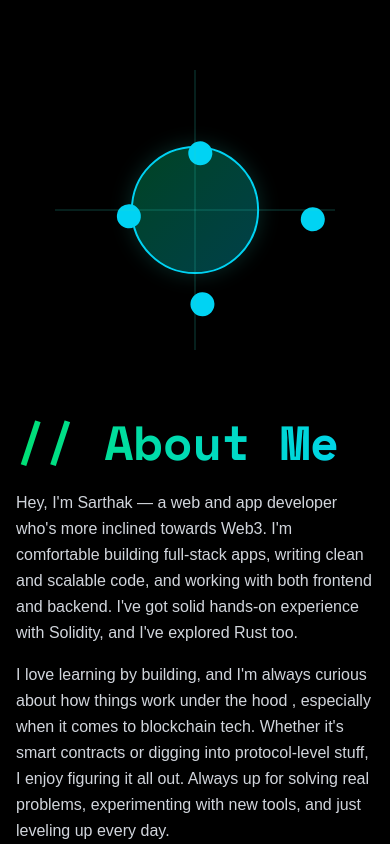
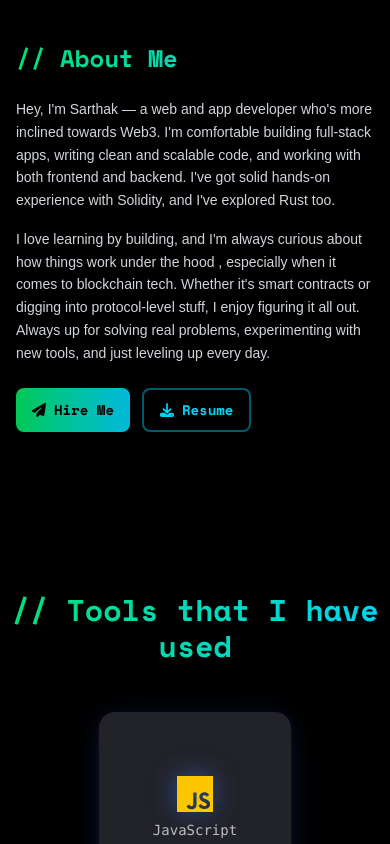
Before and after one commit to Sarthak-Java1124/Portfolio, a Next.js app: page / in a window 390 px wide. Shown: the part 940-1784 px from the top of the page. Built offline with nearby package versions, Linux system fonts and the light colour scheme.

Commit message:
Changes 2

```diff
--- a/src/app/components/AboutMe.tsx
+++ b/src/app/components/AboutMe.tsx
@@ -17,16 +17,16 @@ const AboutMe = () => {
         <section className="w-full bg-black py-20 overflow-hidden" id="about">
             <div className="max-w-7xl mx-auto px-4">
                 <div className="flex flex-col lg:flex-row items-center gap-12">
-                    <div className="lg:w-1/2 flex items-center justify-center">
+                    <div className="lg:w-1/2 flex items-center justify-center hidden sm:flex">
                         <motion.div
-                            className="relative w-80 h-80"
+                            className="relative w-60 h-60 sm:w-72 sm:h-72 md:w-80 md:h-80 hidden sm:block"
                             initial={{ opacity: 0, scale: 0.8 }}
                             whileInView={{ opacity: 1, scale: 1 }}
                             transition={{ duration: 0.8, ease: 'easeOut' }}
                             viewport={{ once: true }}
                         >
                             <motion.div
-                                className="absolute top-1/2 left-1/2 -translate-x-1/2 -translate-y-1/2 w-32 h-32 bg-gradient-to-br from-green-400/30 to-cyan-400/30 rounded-full border-2 border-cyan-400"
+                                className="absolute top-1/2 left-1/2 -translate-x-1/2 -translate-y-1/2 w-24 h-24 sm:w-28 sm:h-28 md:w-32 md:h-32 bg-gradient-to-br from-green-400/30 to-cyan-400/30 rounded-full border-2 border-cyan-400"
                                 animate={{
                                     boxShadow: [
                                         '0 0 20px rgba(45, 212, 191, 0.2)',
@@ -41,7 +41,7 @@ const AboutMe = () => {
                             {isClient && [...Array(4)].map((_, i) => (
                                 <motion.div
                                     key={i}
-                                    className="absolute w-6 h-6 bg-cyan-400 rounded-full"
+                                    className="absolute w-4 h-4 sm:w-5 sm:h-5 md:w-6 md:h-6 bg-cyan-400 rounded-full"
                                     style={{
                                         top: '50%',
                                         left: '50%',
@@ -50,8 +50,8 @@ const AboutMe = () => {
                                     }}
                                     animate={{
                                         rotate: 360,
-                                        x: `${(Math.cos(i * Math.PI / 2) * 140)}px`,
-                                        y: `${(Math.sin(i * Math.PI / 2) * 140)}px`,
+                                        x: `${(Math.cos(i * Math.PI / 2) * 100)}px`,
+                                        y: `${(Math.sin(i * Math.PI / 2) * 100)}px`,
                                     }}
                                     transition={{
                                         duration: 8 + i * 2,
@@ -71,8 +71,8 @@ const AboutMe = () => {
                                         stroke="rgba(45, 212, 191, 0.3)"
                                         strokeWidth="1"
                                         animate={{
-                                            x2: `calc(50% + ${(Math.cos(i * Math.PI / 2) * 140)}px)`,
-                                            y2: `calc(50% + ${(Math.sin(i * Math.PI / 2) * 140)}px)`,
+                                            x2: `calc(50% + ${(Math.cos(i * Math.PI / 2) * 100)}px)`,
+                                            y2: `calc(50% + ${(Math.sin(i * Math.PI / 2) * 100)}px)`,
                                         }}
                                         transition={{
                                             duration: 8 + i * 2,
@@ -86,32 +86,32 @@ const AboutMe = () => {
                     </div>
 
                     <motion.div
-                        className="lg:w-1/2 space-y-6"
+                        className="w-full lg:w-1/2 space-y-6"
                         initial={{ opacity: 0, x: 20 }}
                         whileInView={{ opacity: 1, x: 0 }}
                         transition={{ duration: 0.5, delay: 0.2 }}
                         viewport={{ once: true }}
                     >
-                        <h2 className={`text-5xl font-bold bg-gradient-to-r from-green-400 to-cyan-400 bg-clip-text text-transparent ${spaceMono.className}`}>
+                        <h2 className={`text-2xl sm:text-3xl md:text-4xl lg:text-5xl font-bold bg-gradient-to-r from-green-400 to-cyan-400 bg-clip-text text-transparent ${spaceMono.className}`}>
                             &#47;&#47; About Me
                         </h2>
 
                         <div className="space-y-4 text-gray-300">
-                             <p className="leading-relaxed">
+                             <p className="text-sm sm:text-base leading-relaxed">
                              Hey, I&apos;m Sarthak — a web and app developer who&apos;s more inclined towards Web3. I&apos;m comfortable building full-stack apps, writing clean and scalable code, and working with both frontend and backend. I&apos;ve got solid hands-on experience with Solidity, and I&apos;ve explored Rust too.
                               </p>
 
-                              <p className="leading-relaxed">
+                              <p className="text-sm sm:text-base leading-relaxed">
                               I love learning by building, and I&apos;m always curious about how things work under the hood , especially when it comes to blockchain tech. Whether it&apos;s smart contracts or digging into protocol-level stuff, I enjoy figuring it all out.
 
 Always up for solving real problems, experimenting with new tools, and just leveling up every day.
                               </p>
                         </div>
 
-                        <div className="flex flex-wrap gap-4 mt-8">
+                        <div className="flex flex-wrap gap-3 sm:gap-4 mt-6 sm:mt-8">
                             <motion.a
                                 href="mailto:sarthakit12412004@gmail.com"
-                                className={`px-6 py-3 bg-gradient-to-r from-green-500 to-cyan-500 rounded-lg text-black font-semibold flex items-center gap-2 ${spaceMono.className}`}
+                                className={`px-4 sm:px-6 py-2.5 sm:py-3 bg-gradient-to-r from-green-500 to-cyan-500 rounded-lg text-black font-semibold flex items-center gap-2 text-sm sm:text-base ${spaceMono.className}`}
                                 whileHover={{ scale: 1.05, boxShadow: "0 0 20px rgba(45, 212, 191, 0.5)" }}
                                 whileTap={{ scale: 0.95 }}
                             >
@@ -122,7 +122,7 @@ Always up for solving real problems, experimenting with new tools, and just leve
                             <motion.a
                                 href="/static/Sarthak_Resume.pdf"
                                 download="Sarthak_Resume"
-                                className={`px-6 py-3 bg-transparent border-2 border-cyan-500/50 rounded-lg text-cyan-400 font-semibold flex items-center gap-2 hover:bg-cyan-500/10 hover:border-cyan-400 transition-colors ${spaceMono.className}`}
+                                className={`px-4 sm:px-6 py-2.5 sm:py-3 bg-transparent border-2 border-cyan-500/50 rounded-lg text-cyan-400 font-semibold flex items-center gap-2 hover:bg-cyan-500/10 hover:border-cyan-400 transition-colors text-sm sm:text-base ${spaceMono.className}`}
                                 whileHover={{ scale: 1.05 }}
                                 whileTap={{ scale: 0.95 }}
                             >
--- a/src/app/components/SkillsShowcase.tsx
+++ b/src/app/components/SkillsShowcase.tsx
@@ -154,7 +154,7 @@ export default function SkillsShowcase() {
   return (
     <section className="w-full bg-black py-20" id="skills">
       <div className="max-w-5xl mx-auto text-center mb-12">
-        <h2 className={`text-5xl font-bold bg-gradient-to-r from-green-400 to-cyan-400 bg-clip-text text-transparent ${spaceMono.className}`}>
+        <h2 className={`text-3xl sm:text-4xl md:text-5xl font-bold bg-gradient-to-r from-green-400 to-cyan-400 bg-clip-text text-transparent ${spaceMono.className}`}>
           &#47;&#47; Tools that I have used
         </h2>
       </div>
@@ -167,19 +167,19 @@ export default function SkillsShowcase() {
             exit={{ opacity: 0, scale: 0.8, y: -20 }}
             transition={{ duration: 0.5, ease: "easeInOut" }}
             onClick={() => openModal(skills[currentSkillIndex])}
-            className="flex flex-col items-center justify-center bg-[#23232a] rounded-2xl shadow-[0_4px_32px_0_rgba(59,130,246,0.15),0_1.5px_8px_0_rgba(147,51,234,0.10),0_1px_4px_0_rgba(236,72,153,0.08)] hover:shadow-[0_8px_40px_0_rgba(59,130,246,0.25),0_3px_16px_0_rgba(147,51,234,0.18),0_2px_8px_0_rgba(236,72,153,0.14)] transition-all duration-300 p-12 group cursor-pointer w-64 h-64"
+            className="flex flex-col items-center justify-center bg-[#23232a] rounded-2xl shadow-[0_4px_32px_0_rgba(59,130,246,0.15),0_1.5px_8px_0_rgba(147,51,234,0.10),0_1px_4px_0_rgba(236,72,153,0.08)] hover:shadow-[0_8px_40px_0_rgba(59,130,246,0.25),0_3px_16px_0_rgba(147,51,234,0.18),0_2px_8px_0_rgba(236,72,153,0.14)] transition-all duration-300 p-6 sm:p-8 md:p-12 group cursor-pointer w-48 h-48 sm:w-56 sm:h-56 md:w-64 md:h-64"
             whileHover={{ scale: 1.05 }}
             whileTap={{ scale: 0.95 }}
           >
-            <div className="text-6xl mb-4 drop-shadow-[0_0_12px_rgba(59,130,246,0.5)] group-hover:scale-110 transition-transform duration-300">
+            <div className="text-4xl sm:text-5xl md:text-6xl mb-2 sm:mb-4 drop-shadow-[0_0_12px_rgba(59,130,246,0.5)] group-hover:scale-110 transition-transform duration-300">
               {skills[currentSkillIndex].icon}
             </div>
-            <span className="text-white text-lg font-mono opacity-70 text-center">{skills[currentSkillIndex].name}</span>
+            <span className="text-white text-sm sm:text-base md:text-lg font-mono opacity-70 text-center">{skills[currentSkillIndex].name}</span>
           </motion.div>
         </AnimatePresence>
       </div>
 
-      <div className="flex justify-center mt-8 gap-2">
+      <div className="hidden sm:flex justify-center mt-8 gap-2">
         {skills.map((_, index) => (
           <motion.div
             key={index}
@@ -222,10 +222,10 @@ export default function SkillsShowcase() {
                 <div className="text-6xl mb-4 drop-shadow-[0_0_20px_rgba(59,130,246,0.7)]">
                   {selectedSkill.icon}
                 </div>
-                <h3 className="text-2xl font-bold text-white mb-4 font-mono">
+                <h3 className="text-lg sm:text-xl md:text-2xl font-bold text-white mb-4 font-mono">
                   {selectedSkill.name}
                 </h3>
-                <p className="text-gray-300 text-sm leading-relaxed">
+                <p className="text-gray-300 text-xs sm:text-sm leading-relaxed">
                   {selectedSkill.description}
                 </p>
               </div>
--- a/src/app/components/projectButtons.css
+++ b/src/app/components/projectButtons.css
@@ -1,4 +1,4 @@
-/* Simple button hover effect for project cards */
+
 
 .project-btn {
   position: relative;
--- a/src/app/contact/page.tsx
+++ b/src/app/contact/page.tsx
@@ -36,7 +36,7 @@ const ContactPage = () => {
     return (
         <div className="bg-black min-h-screen text-white flex items-center justify-center p-4 overflow-hidden">
             <motion.div
-                className="relative w-full max-w-lg p-8 space-y-8 bg-black/50 backdrop-blur-sm border border-cyan-500/20 rounded-2xl shadow-xl shadow-cyan-500/10"
+                className="relative w-full max-w-sm sm:max-w-md md:max-w-lg p-4 sm:p-6 md:p-8 space-y-6 sm:space-y-8 bg-black/50 backdrop-blur-sm border border-cyan-500/20 rounded-2xl shadow-xl shadow-cyan-500/10"
                 initial={{ opacity: 0, scale: 0.8 }}
                 animate={{ opacity: 1, scale: 1 }}
                 transition={{ duration: 0.5, ease: "circOut" }}
@@ -45,7 +45,7 @@ const ContactPage = () => {
 
                 <div className="text-center">
                     <motion.h1
-                        className={`text-5xl font-bold bg-gradient-to-r from-green-400 to-cyan-400 bg-clip-text text-transparent ${spaceMono.className}`}
+                        className={`text-3xl sm:text-4xl md:text-5xl font-bold bg-gradient-to-r from-green-400 to-cyan-400 bg-clip-text text-transparent ${spaceMono.className}`}
                         initial={{ opacity: 0, y: -20 }}
                         animate={{ opacity: 1, y: 0 }}
                         transition={{ duration: 0.5, delay: 0.2 }}
--- a/src/app/globals.css
+++ b/src/app/globals.css
@@ -12,14 +12,14 @@ body {
   }
   100% {
     transform: translateX(-50%);
-  }
+}
 }
 
 .animate-scroll {
   animation: scroll 20s linear infinite;
 }
 
-/* Slower animation for projects */
+
 .animate-scroll-slow {
   animation: scroll 40s linear infinite;
 }
--- a/src/app/page.tsx
+++ b/src/app/page.tsx
@@ -18,6 +18,7 @@ export default function Home() {
         <SkillsShowcase />
         <Projects/>
         <ContactMe/>
+        <div className="h-8 sm:h-12 md:h-16 lg:h-20"></div>
         <Footer/>
       </div>
     </div>
```
Also changed, not shown: src/app/components/ContactMe.tsx (+14 -14 lines), src/app/components/Introduction.tsx (+7 -7 lines), src/app/components/Projects.tsx (+19 -19 lines).
